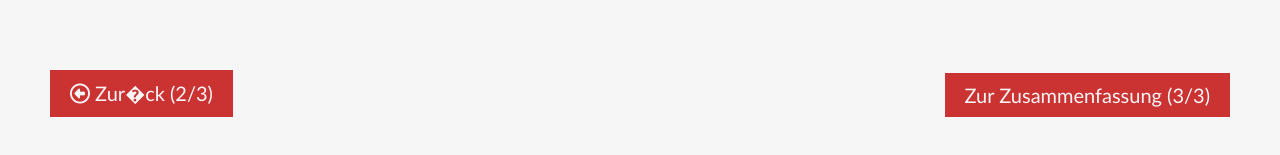
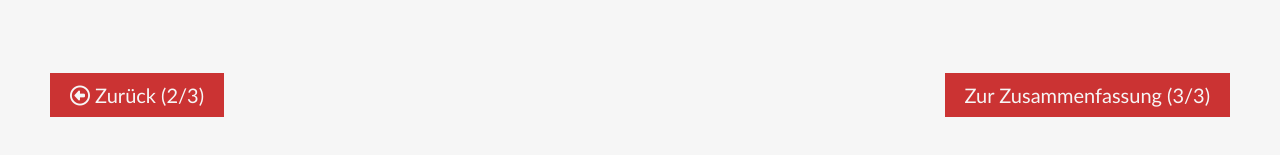
Before and after one commit to dasKamael/usability, a plain HTML site: page pages/fragebogenNeu3.html in a window 1280 px wide. Shown: the part 633-788 px from the top of the page. Drawn offline with Linux system fonts and the light colour scheme.

Commit message:
umlaute angepasst

```diff
--- a/pages/fragebogenNeu3.html
+++ b/pages/fragebogenNeu3.html
@@ -34,7 +34,7 @@
             <a href="zusammenfassungNeu.html"><button id="nextPageButton">Zur Zusammenfassung (3/3)</button></a>
         </div>
         <div id="lastPage">
-            <a href="fragebogenNeu2.html"><button id="nextPageButton"><i class="far fa-arrow-alt-circle-left"></i> Zur�ck (2/3)</button></a>
+            <a href="fragebogenNeu2.html"><button id="nextPageButton"><i class="far fa-arrow-alt-circle-left"></i> Zurück (2/3)</button></a>
         </div>
     </div>
 </body>
```
